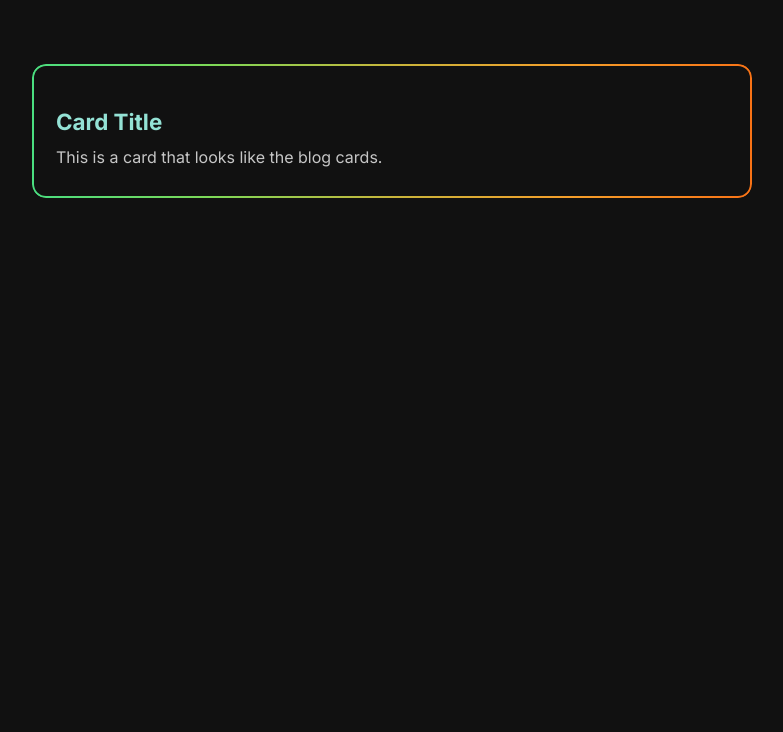
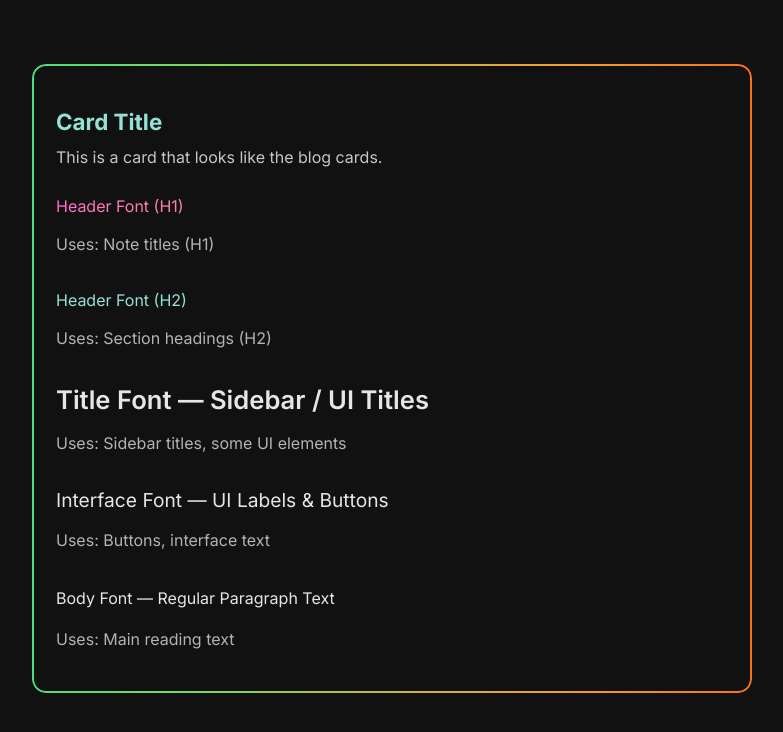
Before and after one commit to Marmitewarlock/suzal, a Jekyll site: the page built from zines/index.md, in a window 1280 px wide. Shown: the top 732 px of the page, without its empty margins (248-1031 px from the left). Built offline with Jekyll 4.4.1, drawn with Linux system fonts in a browser that asks for light colours.

Commit message:
Update index.md

```diff
--- a/zines/index.md
+++ b/zines/index.md
@@ -8,4 +8,38 @@ description: it's magazeen not magazyne
 <div class="rv-page-card">
   <h2 class="post-card-title">Card Title</h2>
   <p class="post-card-excerpt">This is a card that looks like the blog cards.</p>
+  <h1 style="font-family: var(--font-header); font-size: var(--h1-size); font-weight: var(--h1-weight);">
+  Header Font (H1)
+</h1>
+<p style="color: var(--text-muted); margin-bottom: 2rem;">
+  Uses: Note titles (H1)
+</p>
+
+<h2 style="font-family: var(--font-header); font-size: var(--h2-size); font-weight: var(--h2-weight);">
+  Header Font (H2)
+</h2>
+<p style="color: var(--text-muted); margin-bottom: 2rem;">
+  Uses: Section headings (H2)
+</p>
+
+<div style="font-family: var(--font-title); font-size: 1.6rem; font-weight: 600;">
+  Title Font — Sidebar / UI Titles
 </div>
+<p style="color: var(--text-muted); margin-bottom: 2rem;">
+  Uses: Sidebar titles, some UI elements
+</p>
+
+<div style="font-family: var(--font-interface); font-size: 1.2rem;">
+  Interface Font — UI Labels & Buttons
+</div>
+<p style="color: var(--text-muted); margin-bottom: 2rem;">
+  Uses: Buttons, interface text
+</p>
+
+<p style="font-family: var(--font-text); font-size: 1rem;">
+  Body Font — Regular Paragraph Text
+</p>
+<p style="color: var(--text-muted);">
+  Uses: Main reading text
+</p>
+</div>
```
